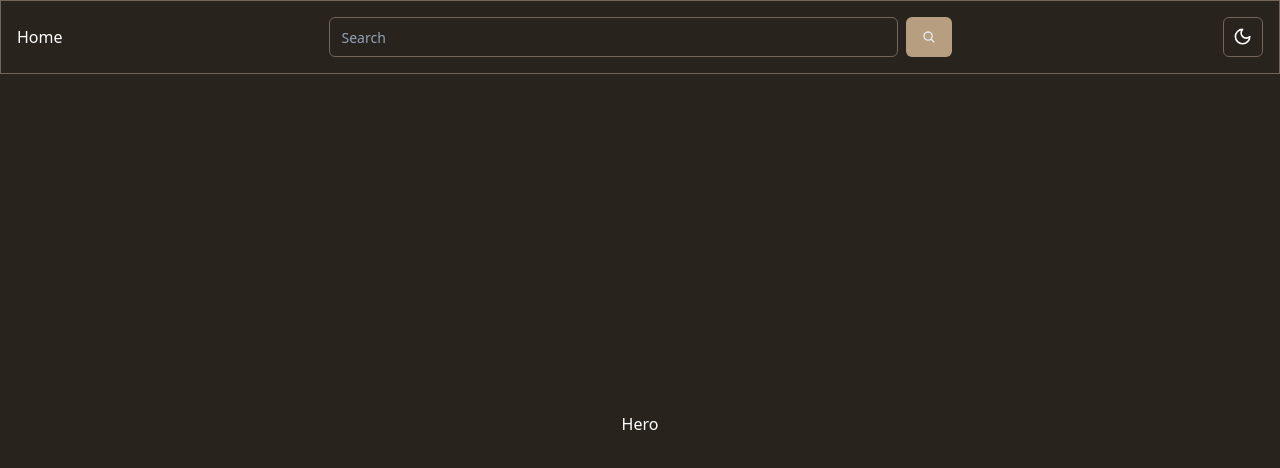
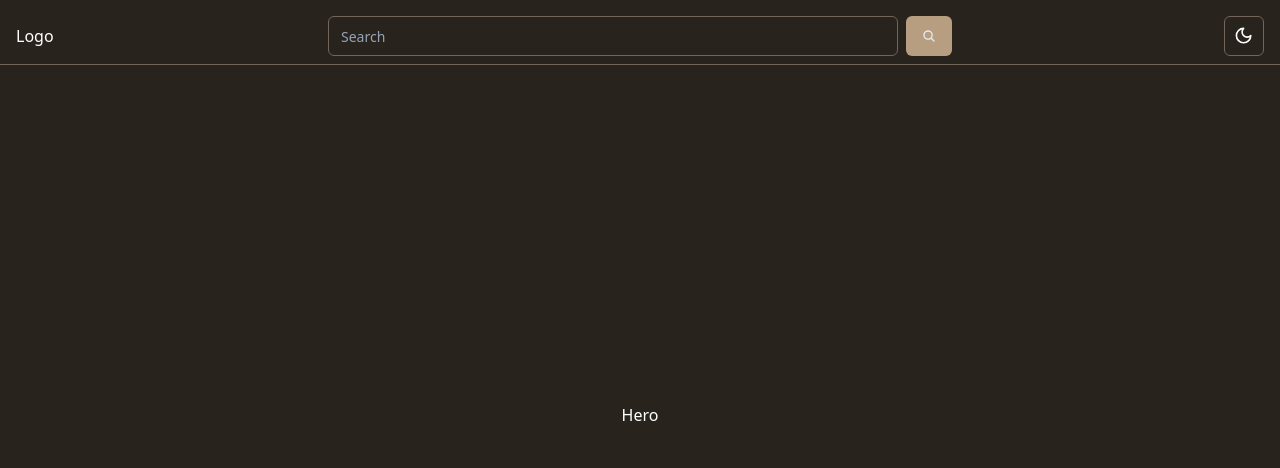
Before and after one commit to Endeyr/shopping-cart-project, a React (Vite) app: page / in a window 1280 px wide. Shown: the top 468 px of the page. Built offline with nearby package versions, Linux system fonts and the light colour scheme.

Commit message:
add styles

```diff
--- a/src/components/navbar/index.tsx
+++ b/src/components/navbar/index.tsx
@@ -43,8 +43,9 @@ const Navbar = () => {
   }
 
   return (
-    <div className="grid grid-cols-4 items-center p-4 border w-full">
-      <div className="w-full">Home</div>
+    <header className="sticky top-0 z-50 w-full border-b hidden md:block">
+      <div className="grid grid-cols-4 items-center p-4 h-16">
+        <div className="w-full">Logo</div>
         <SearchBar setItemName={setItemName} />
         <div className="flex w-full justify-end">
           <ModeToggle />
@@ -55,6 +56,7 @@ const Navbar = () => {
         </div>
       )} */}
       </div>
+    </header>
   );
 };
 export default Navbar;
```
Lines whose indentation alone changed are shown as unchanged.
